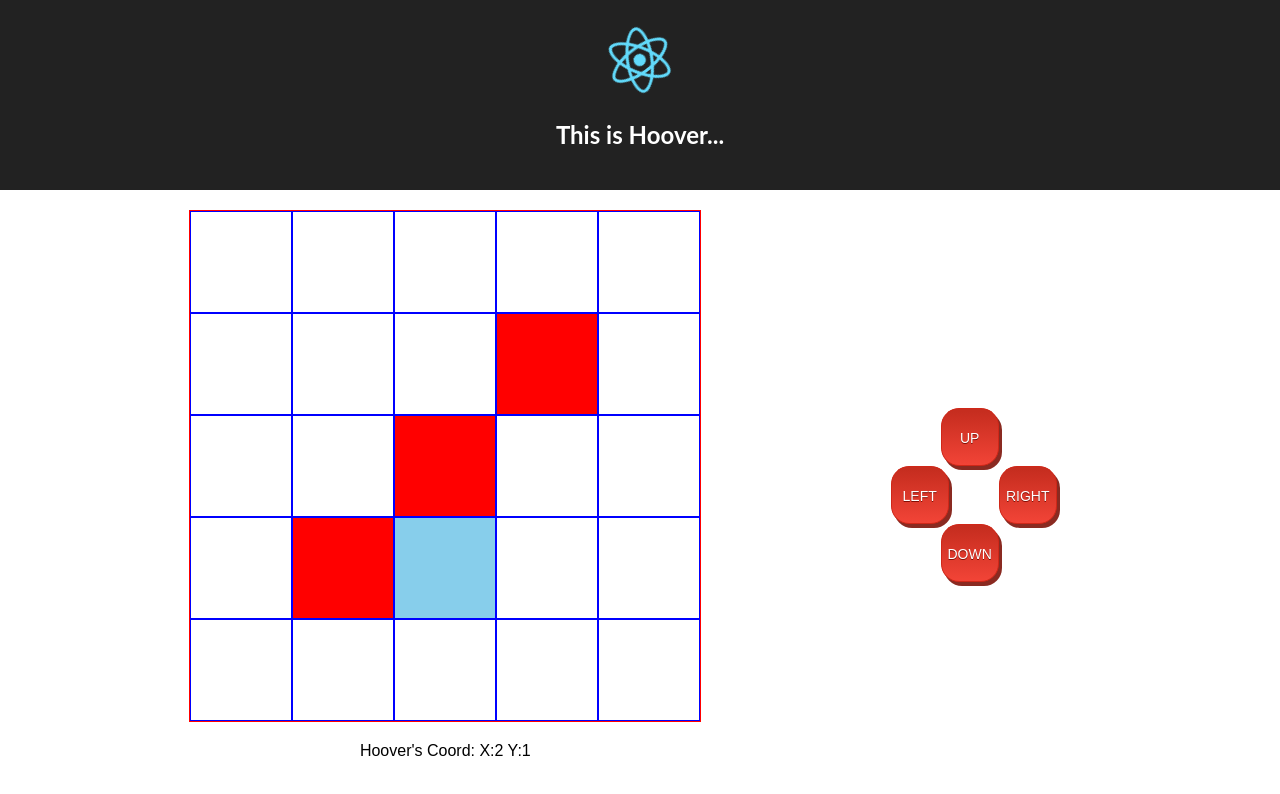
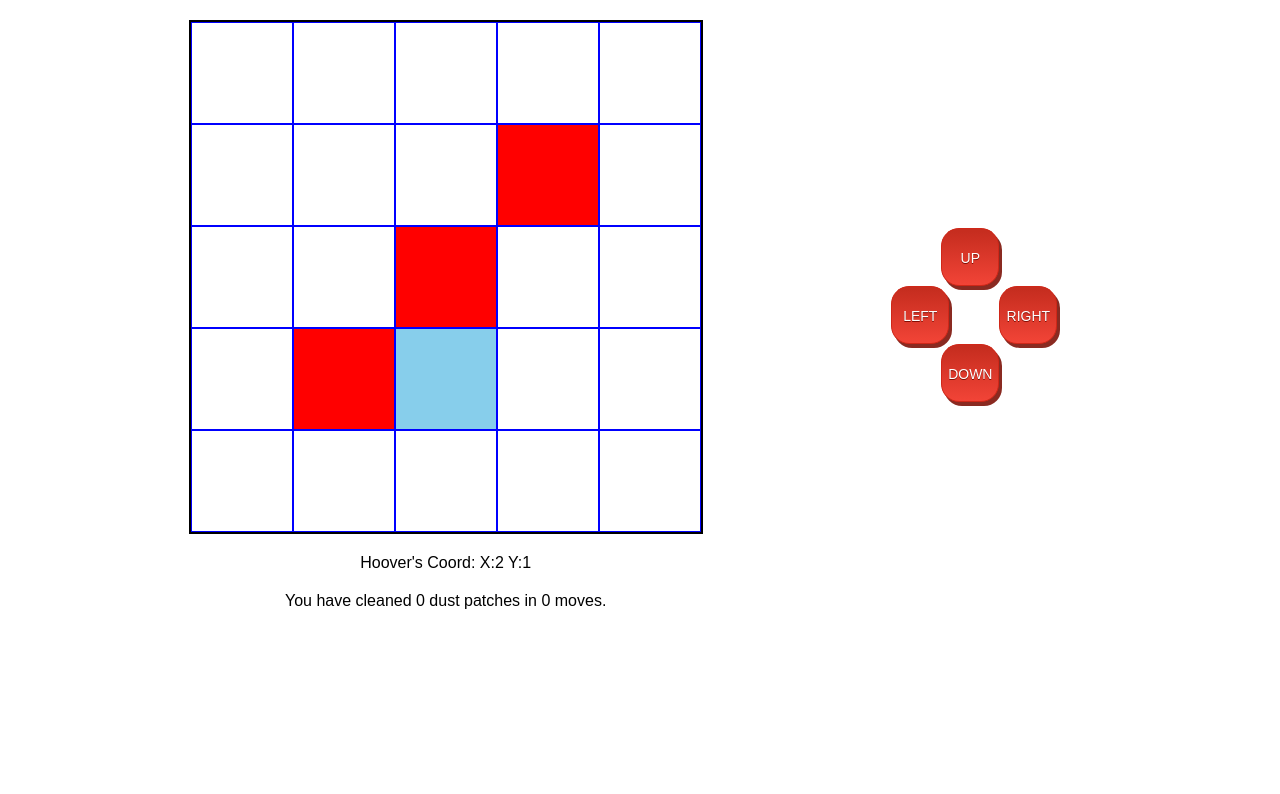
Before and after one commit to khpa/hoover, a React app: page / in a window 1280 px wide. Both pictures are taken after a click on the input "Submit". Shown: the top 794 px of the page. Built offline with nearby package versions, Linux system fonts and the light colour scheme.

Commit message:
added github pages

```diff
--- a/src/App.css
+++ b/src/App.css
@@ -1,17 +1,5 @@
 .App {
   text-align: center;
-}
-
-.App-logo {
-  animation: App-logo-spin infinite 20s linear;
-  height: 80px;
-}
-
-.App-header {
-  background-color: #222;
-  height: 150px;
-  padding: 20px;
-  color: white;
 }
 
 .App-title {
@@ -22,21 +10,13 @@
   font-size: large;
 }
 
-@keyframes App-logo-spin {
-  from { transform: rotate(0deg); }
-  to { transform: rotate(360deg); }
-}
-
 h1, p {
   font-family: Lato;
 }
 
 .board-controls {
-  /* border: 1px solid red; */
   display: flex;
   margin: 20px auto;
-  /* height: 700px;
-  width: 920px; */
   flex-direction: row;
   justify-content: space-evenly;
   align-items: center;
@@ -45,45 +25,11 @@ h1, p {
 .whole-board {
   display: flex;
   flex-flow: column wrap;
-  /* width: 564px;
-  height: 564px; */
-  /* border: 1px solid yellow; */
   align-content: flex-start;
-}
-.x-axis {
-  /* border: 1px solid black; */
-  height:50px;
-  /* width:510px; */
-  display: flex;
-}
-
-.x-axis div {
-  /* border:1px solid black; */
-  width: 100px;
-  text-align: center;
-  vertical-align: middle;
-  line-height: 50px;
-
-}
-
-.y-axis {
-  /* position:relative;
-  top:52px; */
-  /* border: 1px solid black; */
-  width:50px;
-  /* height: 510px; */
-}
-
-.y-axis div {
-  /* border:1px solid black; */
-  /* height: 100px; */
-  text-align: center;
-  vertical-align: middle;
-  line-height: 100px;
 }
 
 .controls {
-  /* border: 2px solid black; */
+
   width:200px;
   display: flex;
   flex-flow: row wrap;
@@ -93,7 +39,6 @@ h1, p {
 .controls div {
 
   width:50px;
-  /* height: 50px; */
   text-align: center;
   vertical-align: middle;
   line-height: 50px;
--- a/src/App.js
+++ b/src/App.js
@@ -1,151 +1,102 @@
-import React, { Component } from 'react';
-import logo from './logo.svg';
-import './App.css';
-import InputForm from './components/InputForm/InputForm';
-import Board from './components/Board/Board';
-import Controls from './components/Controls/Controls';
-import Coord from './components/Coord/Coord';
+import React, { Component } from "react";
+import "./App.css";
+import InputForm from "./components/InputForm/InputForm";
+import Board from "./components/Board/Board";
+import Controls from "./components/Controls/Controls";
+import Coord from "./components/Coord/Coord";
+import DustCount from './components/DustCount/DustCount';
 
 class App extends Component {
   state = {
-    x: '',
-    y: '',
-    dx: '',
-    dy: '',
-    tx: '',
-    ty: '',
-    dustcoord:'',
-    roomdisplay: 'none',
-    inputform: 'block'
-  }
-
-  onClickUp = (event) => {
-    console.log("onClickUp!");
-    console.log("state", this.state);
-    const yTemp = this.state.y;
-    const newY = { ...this.state, y: yTemp + 1 };
-    newY.y < this.state.ty ? this.setState(newY) : console.log('outside table');
-    let checkDust = "x"+(this.state.x).toString()+"y"+(this.state.y+1).toString();
-    if (this.state.dustcoord.includes(checkDust)) {
-      this.onClearDust(checkDust);
-    }
-  }
-  onClickDown = (event) => {
-    console.log("onClickDown!");
-    console.log("state", this.state);
-    const yTemp = this.state.y;
-    const newY = { ...this.state, y: yTemp - 1 };
-    newY.y >= 0 ? this.setState(newY) : console.log('outside table');
-    let checkDust = "x"+(this.state.x).toString()+"y"+(this.state.y-1).toString();
-    if (this.state.dustcoord.includes(checkDust)) {
-      console.log("hoover over dust!!")
-      this.onClearDust(checkDust);
-    }
-  }
-  onClickRight = (event) => {
-    console.log("onClickRight!");
-    console.log("state", this.state);
-    const xTemp = this.state.x;
-    const newX = { ...this.state, x: xTemp + 1 };
-    newX.x < this.state.tx ? this.setState(newX) : console.log('outside table');
-    let checkDust = "x"+(this.state.x +1).toString()+"y"+(this.state.y).toString();
-    if (this.state.dustcoord.includes(checkDust)) {
-      console.log("hoover over dust!!");
-      this.onClearDust(checkDust);
-    }
-  }
-  onClickLeft = (event) => {
-    console.log("onClickLeft!");
-    console.log("state", this.state);
-    const xTemp = this.state.x;
-    const newX = { ...this.state, x: xTemp - 1 };
-    newX.x >= 0 ? this.setState(newX) : console.log('outside table');
-    let checkDust = "x"+(this.state.x -1).toString()+"y"+(this.state.y).toString();
-    console.log(checkDust);
-    if (this.state.dustcoord.includes(checkDust)) {
-      console.log("hoover over dust!!")
-      this.onClearDust(checkDust);
-    }
-  }
+    x: "",
+    y: "",
+    dx: "",
+    dy: "",
+    tx: "",
+    ty: "",
+    dustcoord: "",
+    roomdisplay: "none",
+    inputform: "block",
+    moves:0
+  };
 
   setCoord = (h, d, t) => {
-
     const coordX = Number(h.substr(1, 1));
     const coordY = Number(h.substr(3, 1));
-    // const dcoordX = Number(d[0].substr(1, 1));
-    // const dcoordY = Number(d[0].substr(3, 1));
     const tcoordX = Number(t.substr(1, 1));
     const tcoordY = Number(t.substr(3, 1));
 
-    this.setState({ x: coordX, y: coordY, tx: tcoordX, ty: tcoordY, dustcoord:d})
-  }
-
-
-  onClearDust = (dust) => {
-    console.log('dust is clear');
-    let newDust = this.state.dustcoord.filter((e)=>e!==dust)
-    console.log ("new dust:",newDust);
-   this.setState({dustcoord:newDust});
-    //this.setState({...this.state,dustcoord:newDust});
-    // this.setState({ dx: '', dy: '', dustcoord:'' });
-  }
+    this.setState({
+      x: coordX,
+      y: coordY,
+      tx: tcoordX,
+      ty: tcoordY,
+      dustcoord: d
+    });
+  };
 
   handleRoomStatus = () => {
-    this.setState({ roomdisplay: 'flex', inputform: 'none' })
-  }
+    this.setState({ roomdisplay: "flex", inputform: "none" });
+  };
 
   render() {
     return (
       <div className="App">
-        <header className="App-header">
-          <img src={logo} className="App-logo" alt="logo" />
-          <h1 className="App-title">This is Hoover...</h1>
-        </header>
-
         <InputForm
           setCoord={this.setCoord}
           roomDisplay={this.handleRoomStatus}
-          inputform={this.state.inputform} />
+          inputform={this.state.inputform}
+        />
 
-        <div className={"board-controls"} style={{ display: this.state.roomdisplay }}>
+        <div
+          className={"board-controls"}
+          style={{ display: this.state.roomdisplay }}
+        >
           <div className={"whole-board"}>
-            {/* <div className={"y-axis"}>
-              <div>4</div>
-              <div>3</div>
-              <div>2</div>
-              <div>1</div>
-              <div>Y 0</div>
-            </div> */}
-
             <Board
               hooverCoord={"x" + this.state.x + "y" + this.state.y}
+              dustCoord={this.state.dustcoord}
+              xTable={this.state.tx}
+              yTable={this.state.ty}
+            />
 
-              dustCoord={this.state.dustcoord}
-              //dustCoord={"x" + this.state.dx + "y" + this.state.dy}
-              xTable={this.state.tx}
-              yTable={this.state.ty} />
-
-            {/* <div className={"x-axis"}>
-              <div>X 0</div>
-              <div>1</div>
-              <div>2</div>
-              <div>3</div>
-              <div>4</div>
-            </div> */}
             <Coord coord={"X:" + this.state.x + " Y:" + this.state.y} />
+            <DustCount dustCounter = {3-this.state.dustcoord.length} moves={this.state.moves}/>
           </div>
 
           <Controls
-            onClickUp={this.onClickUp}
-            onClickDown={this.onClickDown}
-            onClickLeft={this.onClickLeft}
-            onClickRight={this.onClickRight} />
-
+            onMove={(stepX, stepY) =>
+              this.setState(state => {
+                const newX = state.x + stepX;
+                const newY = state.y + stepY;
+                const x = state.tx > newX && newX > -1 ? newX : state.x;
+                const y = state.ty > newY && newY > -1 ? newY : state.y;
+                const dustCoord = cleanCell(state.dustcoord, `x${x}y${y}`);
+                const moves = state.moves + 1;
+                return {
+                  x,
+                  y,
+                  dustCoord,
+                  moves
+                };
+              })
+            }
+          />
         </div>
-
       </div>
     );
   }
 }
 
+const cleanCell = (dustArr, cell) => {
+  if (dustArr != null) {
+    const pos = dustArr.indexOf(cell);
+    if (pos > -1) {
+      dustArr.splice(pos, 1);
+
+    }
+  }
+  return dustArr;
+};
+
 export default App;
--- a/src/components/Board/Board.js
+++ b/src/components/Board/Board.js
@@ -6,17 +6,14 @@ const board = (props) => {
   let cells = [];
   let cellsNames = [];
   let dustCellStatus = false;
-  //xtable & ytable from state
-  let xtable = props.xTable;
-  let ytable = props.yTable;
+  const {xTable,yTable}=props;
 
-  let tablewidth = xtable * 100 + (xtable * 2);
-  for (let i = 0; i < ytable; i++) {
-    for (let j = 0; j < xtable; j++) {
-      //i=y j=x
-      // console.log(i, j);
+  const tableWidth = xTable * 100 + (xTable * 2);
+  for (let i = 0; i < yTable; i++) {
+    for (let j = 0; j < xTable; j++) {
+
       let cName = "x" + j + "y" + i;
-      console.log(props.dustCoord.toString());
+
       props.dustCoord.toString().includes(cName) ? dustCellStatus = true : dustCellStatus = false;
       cellsNames.push(cName);
       cells.push(<Cell
@@ -31,8 +28,8 @@ const board = (props) => {
 
   return (
     <div style={{
-      border: "1px solid red",
-      width: tablewidth,
+      border: "2px solid black",
+      width: tableWidth,
       display: "flex",
       flexFlow: "row wrap-reverse"
     }}>
--- a/src/components/Cell/Cell.js
+++ b/src/components/Cell/Cell.js
@@ -22,12 +22,6 @@ props.cellClassName===props.hooverCoord ? hooverCellBg = '#87ceeb' : hooverCellB
 
   return (
     <div className = {props.cellClassName} style = {cellStyle}>
-    {/* Cell: {props.cellClassName}
-    <br/> */}
-    {/* {props.hooverCoord}<br/>
-    {props.dustCoord}<br/>
-    {props.dustCell.toString()} */}
-
     </div>
   )
 }
--- a/src/components/Controls/Controls.js
+++ b/src/components/Controls/Controls.js
@@ -1,19 +1,27 @@
 import React from 'react';
 
-const controls = (props)=>{
+const Controls = ({ onMove }) => {
   return (
-<div className={"controls"}>
-<div></div>
-<div className={"north myButton"} onClick={props.onClickUp}>UP</div>
-<div></div>
-<div className={"west myButton"} onClick={props.onClickLeft}>LEFT</div>
-<div></div>
-<div className={"east myButton"} onClick={props.onClickRight}>RIGHT</div>
-<div></div>
-<div className={"south myButton"} onClick={props.onClickDown}>DOWN</div>
-<div></div>
-</div>
+    <div className={"controls"}>
+      <div />
+      <div className={"north myButton"} onClick={() => onMove(0, 1)}>
+        UP
+      </div>
+      <div />
+      <div className={"west myButton"} onClick={() => onMove(-1, 0)}>
+        LEFT
+      </div>
+      <div />
+      <div className={"east myButton"} onClick={() => onMove(1, 0)}>
+        RIGHT
+      </div>
+      <div />
+      <div className={"south myButton"} onClick={() => onMove(0, -1)}>
+        DOWN
+      </div>
+      <div />
+    </div>
   );
-}
+};
 
-export default controls;
+export default Controls;
--- /dev/null
+++ b/src/components/DustCount/DustCount.js
@@ -0,0 +1,11 @@
+import React from 'react';
+
+const dustCount = (props)=>{
+    return (
+        <div>
+            You have cleaned {props.dustCounter} dust patches in {props.moves} moves.
+        </div>
+    )
+}
+
+export default dustCount;
--- a/src/components/InputForm/InputForm.js
+++ b/src/components/InputForm/InputForm.js
@@ -59,7 +59,7 @@ class InputForm extends Component {
       <form className={"hoover-coord-form"} onSubmit={this.handleSubmit}>
 
         <label>
-        ROOM SIZE? (e.g. x5y5)
+        ROOM SIZE? (e.g. x5y5 [max size x9y9])
        <input type="text" value={this.state.roomsize} onChange={this.handleRoomSize} />
         <br/>
         </label>
```
Also changed, not shown: package.json (+7 -1 lines), 1 other file (tests, documents, lock files or other folders).
